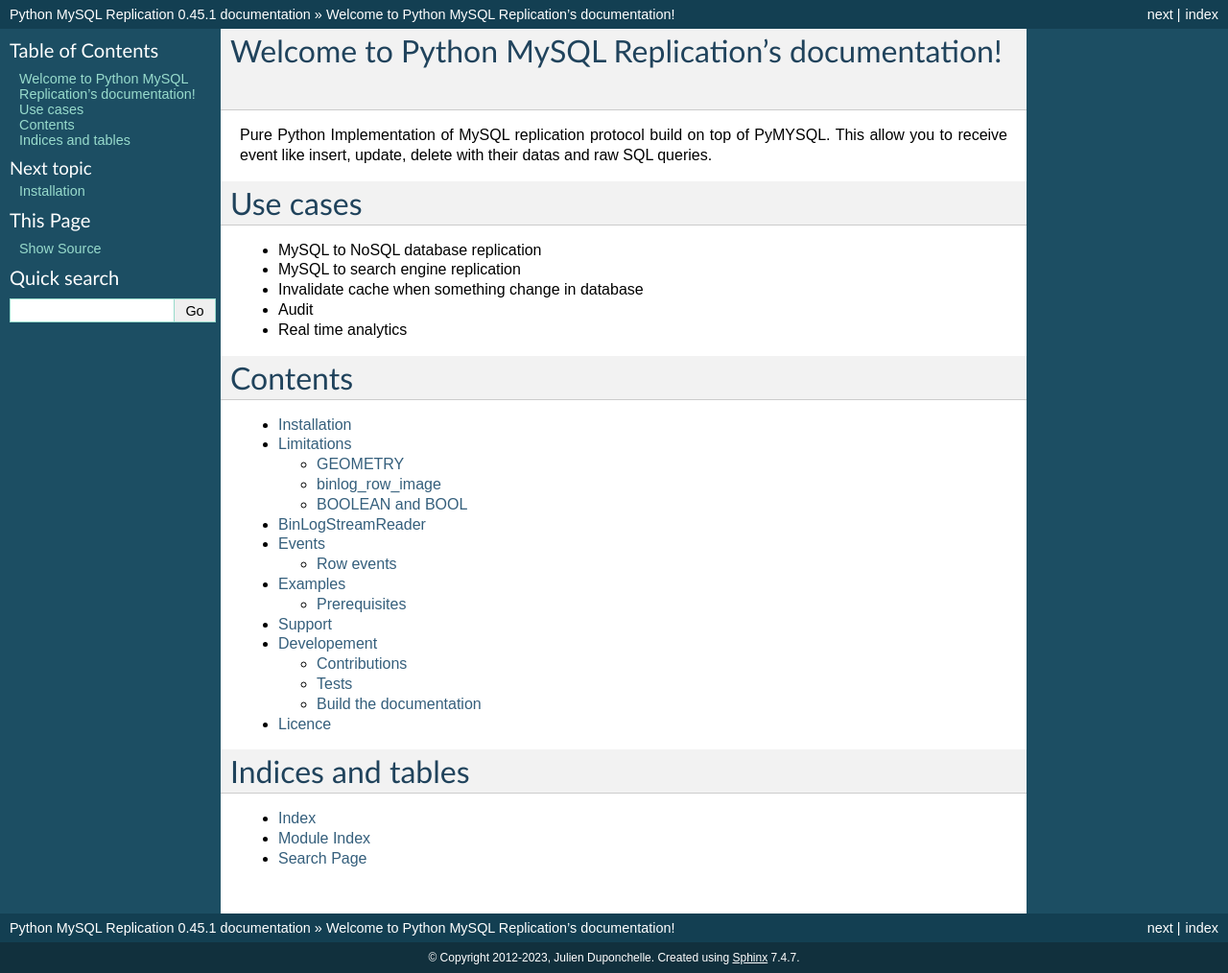
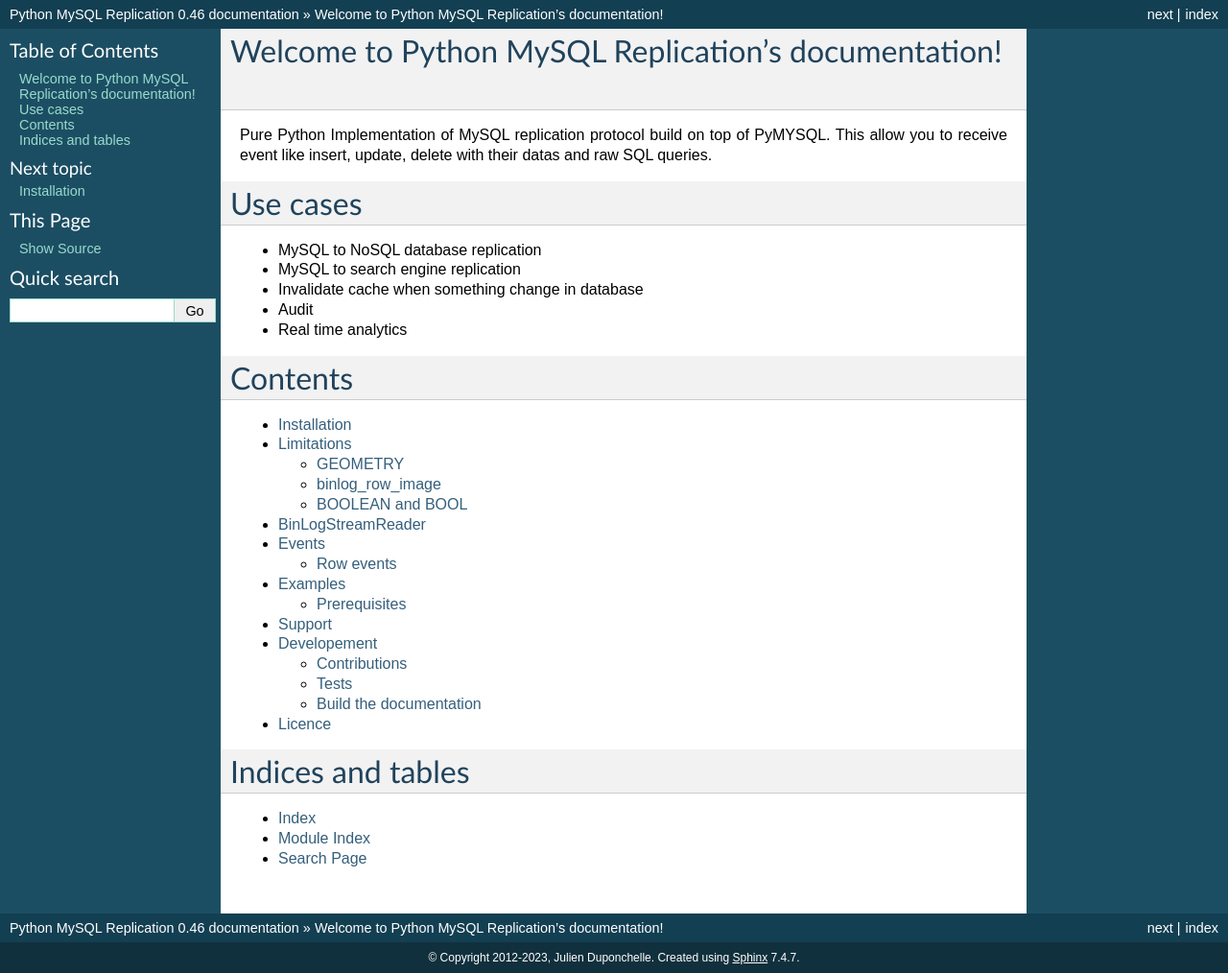
Before and after one commit to julien-duponchelle/python-mysql-replication, a Sphinx documentation site: the page built from docs/index.rst, in a window 1280 px wide. Shown: the whole page at 96% size. Built offline with Sphinx 7.4.7, drawn with Linux system fonts in a browser that asks for light colours.

Commit message:
release 0.46

```diff
--- a/docs/conf.py
+++ b/docs/conf.py
@@ -48,9 +48,9 @@
 # built documents.
 #
 # The short X.Y version.
-version = '0.45.1'
+version = '0.46'
 # The full version, including alpha/beta/rc tags.
-release = '0.45.1'
+release = '0.46'
 
 # The language for content autogenerated by Sphinx. Refer to documentation
 # for a list of supported languages.
--- a/setup.py
+++ b/setup.py
@@ -29,7 +29,7 @@
         unittest.main(tests, argv=sys.argv[:1])
 
 
-version = "0.45.1"
+version = "0.46"
 
 this_directory = Path(__file__).parent
 long_description = (this_directory / "README.md").read_text()
```
Also changed, not shown: 2 other files.
